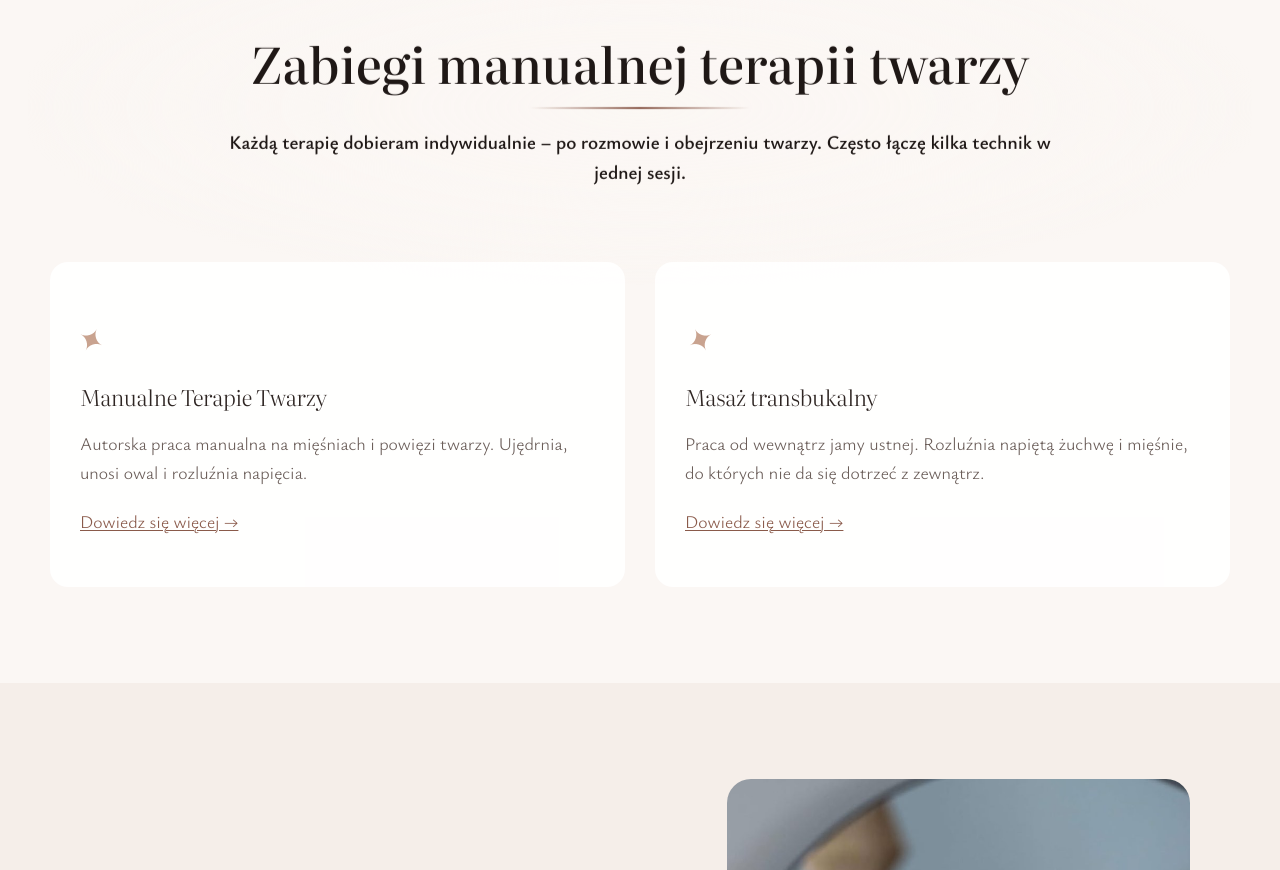
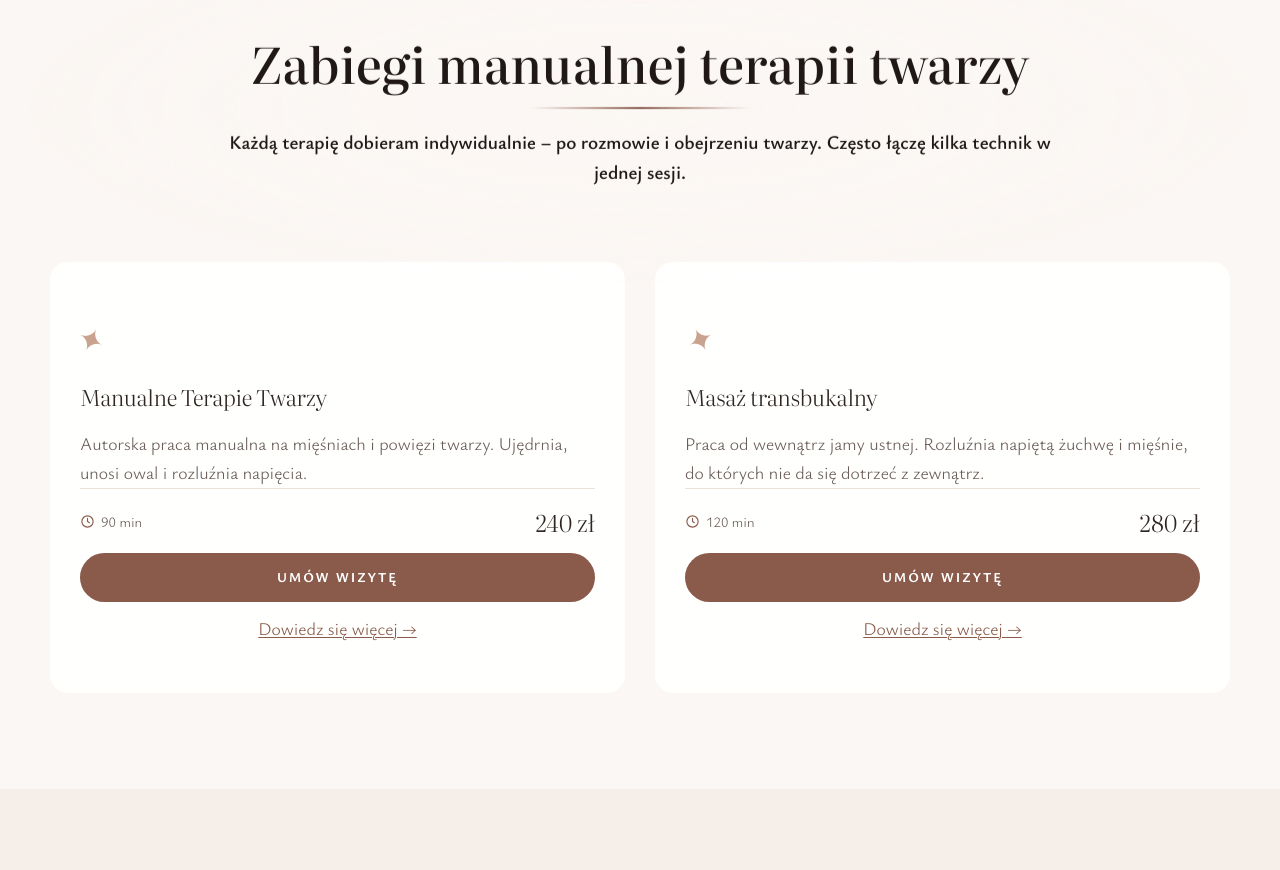
Before and after one commit to onlysukcesmedia-star/terapeutka-twarzy-strona, a plain HTML site: page index.html in a window 1280 px wide. Shown: the part 1417-2287 px from the top of the page. Drawn offline with Linux system fonts and the light colour scheme; files that its build step writes are made by us from their sources.

Commit message:
Zabiegi: cena, czas trwania i przycisk Umów wizytę (otwiera rezerwację zabiegu)
Co-Authored-By: Claude Opus 5.5 <noreply@anthropic.com>
Claude-Session: https://claude.ai/code/session_017FDSMMqsYzc2gLToHNukPn

```diff
--- a/index.html
+++ b/index.html
@@ -358,6 +358,20 @@ main.wp-block-group > .wp-block-post-content:last-child,main.wp-block-group{marg
 #zabiegi > .tt-px{max-width:none!important;margin:0!important}
 .wp-block-navigation__responsive-container:not(.is-menu-open) .tt-mm-brand,.wp-block-navigation__responsive-container:not(.is-menu-open) .tt-mm-foot{display:none!important}
 </style>
+<style id="tt-card-buy">
+/* tt-card-buy v1: cena, czas i CTA w kafelkach zabiegów */
+#zabiegi .wp-block-column{display:flex;flex-direction:column}
+#zabiegi .wp-block-column > .has-x-large-font-size{align-self:flex-start}
+#zabiegi .tt-card-buy{margin-top:auto!important;padding-top:14px;border-top:1px solid rgba(201,163,143,.35)}
+#zabiegi .tt-card-meta{display:flex;justify-content:space-between;align-items:center;gap:10px;margin:0 0 12px!important}
+#zabiegi .tt-card-dur{display:inline-flex;align-items:center;gap:6px;font-size:.9rem;color:#6B5E59}
+#zabiegi .tt-card-dur svg{color:#8A5A4A}
+#zabiegi .tt-card-price{font-family:var(--wp--preset--font-family--literata,Literata,serif);font-size:1.45rem;color:#2E2522}
+#zabiegi .tt-card-btn{display:block;text-align:center;padding:13px 18px;border-radius:999px;background:#8A5A4A;color:#fff!important;text-decoration:none!important;font-weight:700;font-size:.85rem;letter-spacing:.14em;text-transform:uppercase;transition:background .2s,transform .1s}
+@media (hover:hover){#zabiegi .tt-card-btn:hover{background:#2E2522}}
+#zabiegi .tt-card-btn:active{transform:scale(.98)}
+#zabiegi .wp-block-column > p:last-child{margin-top:12px!important;text-align:center}
+</style>
 <style id="tt-compare">
 /* tt-compare v1: suwak przed/po ze świecącą linią skanera */
 .tt-meta{background:#FBF7F4;padding:clamp(56px,8vw,96px) 20px!important;margin-block:0!important;max-width:none!important}
@@ -504,6 +518,7 @@ main.wp-block-group > .wp-block-post-content:last-child,main.wp-block-group{marg
 
 
 
+<div class="tt-card-buy"><p class="tt-card-meta"><span class="tt-card-dur"><svg viewBox="0 0 24 24" width="15" height="15" aria-hidden="true"><circle cx="12" cy="12" r="9" fill="none" stroke="currentColor" stroke-width="1.8"/><path d="M12 7v5l3 2" fill="none" stroke="currentColor" stroke-width="1.8" stroke-linecap="round"/></svg>90 min</span><span class="tt-card-price">240 zł</span></p><a class="tt-card-btn" href="./rezerwacja/?zabieg=manualna-terapia-twarzy">Umów wizytę</a></div>
 <p class="wp-block-paragraph"><a href="./facelifting-therapy/">Dowiedz się więcej →</a></p>
 </div>
 
@@ -522,6 +537,7 @@ main.wp-block-group > .wp-block-post-content:last-child,main.wp-block-group{marg
 
 
 
+<div class="tt-card-buy"><p class="tt-card-meta"><span class="tt-card-dur"><svg viewBox="0 0 24 24" width="15" height="15" aria-hidden="true"><circle cx="12" cy="12" r="9" fill="none" stroke="currentColor" stroke-width="1.8"/><path d="M12 7v5l3 2" fill="none" stroke="currentColor" stroke-width="1.8" stroke-linecap="round"/></svg>120 min</span><span class="tt-card-price">280 zł</span></p><a class="tt-card-btn" href="./rezerwacja/?zabieg=masaz-transbukalny">Umów wizytę</a></div>
 <p class="wp-block-paragraph"><a href="./masaz-transbukalny/">Dowiedz się więcej →</a></p>
 </div>
 </div>
```
Also changed, not shown: rezerwacja/index.html (+2 -0 lines).
